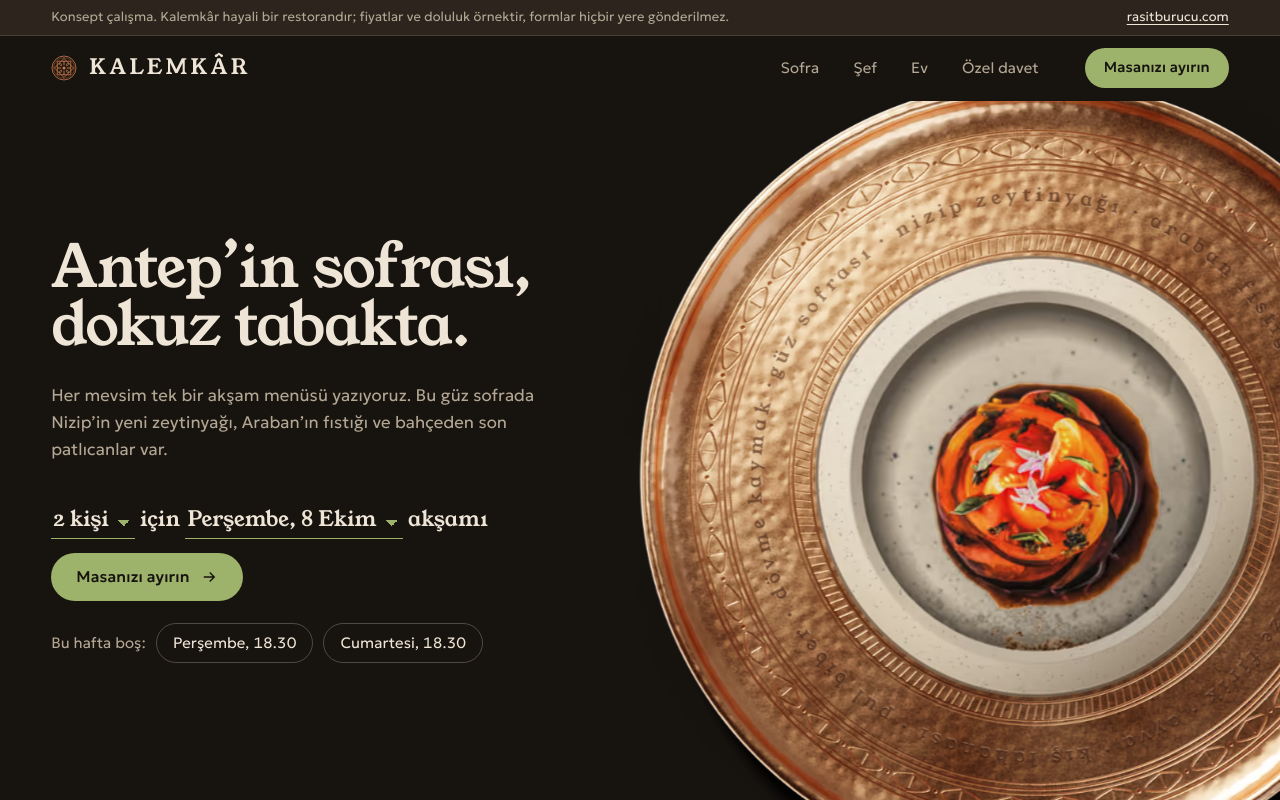
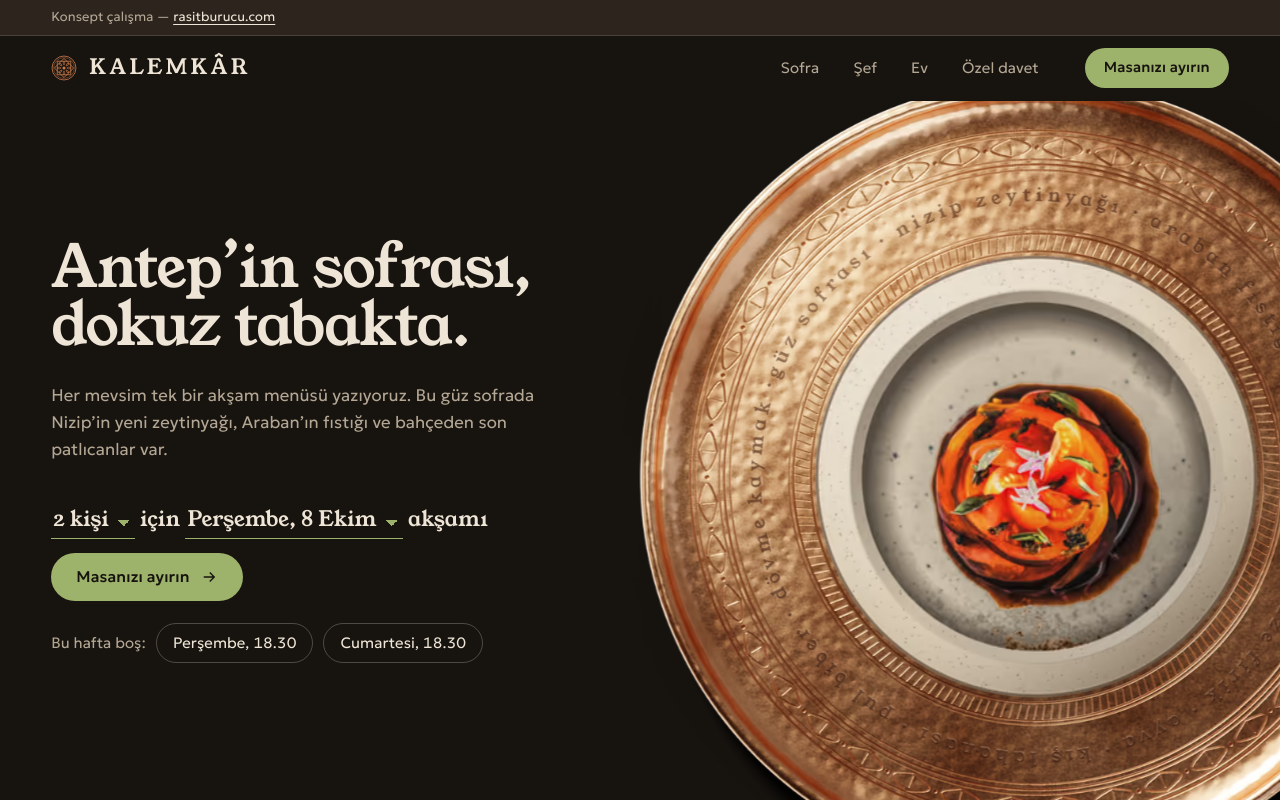
Before and after one commit to rasitburucu/rasitburucu-web-demos, a Next.js app: page /web/kalemkar in a window 1280 px wide. Shown: the top 800 px of the page. Built offline with nearby package versions, Linux system fonts and the light colour scheme.

Commit message:
fix(kalemkar): shared concept strip and footer colophon, full menu on every page, remove course dots

```diff
--- a/app/kalemkar/kalemkar.css
+++ b/app/kalemkar/kalemkar.css
@@ -121,7 +121,7 @@ html:has([data-demo="kalemkar"])[data-kk-menu="open"] { overflow: hidden; }
 
 /* ---------- strip + header ---------- */
 .kk-strip { position: relative; z-index: 3; background: var(--kk-surface-2); color: var(--kk-ink-2); font-size: 13px; line-height: 1.45; border-bottom: 1px solid var(--kk-line); }
-.kk-strip-in { display: flex; gap: 16px; justify-content: space-between; align-items: center; padding-block: 8px; }
+.kk-strip-in { display: flex; gap: 16px; align-items: center; padding-block: 8px; }
 .kk-strip p { margin: 0; }
 .kk-strip a { color: var(--kk-ink); white-space: nowrap; text-underline-offset: 0.2em; }
 .kk-sentinel { position: absolute; top: 80px; height: 1px; width: 1px; }
@@ -137,7 +137,6 @@ html:has([data-demo="kalemkar"])[data-kk-menu="open"] { overflow: hidden; }
 .kk-nav a:hover, .kk-nav a[aria-current="page"] { color: var(--kk-ink); }
 .kk-nav a[aria-current="page"] { text-decoration: underline; text-underline-offset: 0.4em; text-decoration-color: var(--kk-accent); }
 .kk-header-act { display: flex; align-items: center; gap: 10px; margin-left: 8px; }
-.kk-header[data-flow] .kk-header-act { margin-left: auto; }
 .kk-menu-btn { display: none; align-items: center; gap: 10px; min-height: 40px; padding: 0 6px 0 10px; background: none; border: 0; cursor: pointer; color: var(--kk-ink); font-size: 15px; }
 .kk-menu-lines { display: grid; gap: 6px; width: 20px; }
 .kk-menu-lines i { display: block; height: 1.5px; background: currentColor; transition: transform 220ms var(--kk-out); }
@@ -150,6 +149,9 @@ html:has([data-demo="kalemkar"])[data-kk-menu="open"] { overflow: hidden; }
 .kk-menu ul { list-style: none; margin: 0; padding: 0; }
 .kk-menu li a { display: block; padding: 10px 0; font-family: var(--kk-serif), Georgia, serif; font-size: 2.2rem; line-height: 1.1; text-decoration: none; border-bottom: 1px solid var(--kk-line); }
 .kk-menu .kk-btn { align-self: flex-start; }
+.kk-menu li a[aria-current="page"] { text-decoration: underline; text-decoration-color: var(--kk-accent); text-decoration-thickness: 2px; text-underline-offset: 0.2em; }
+.kk-btn[aria-current="page"] { text-decoration: underline; text-underline-offset: 0.3em; }
+.kk-flow-close { display: none; }
 .kk-menu-foot { color: var(--kk-ink-2); font-size: 15px; }
 .kk-mbar { display: none; }
 
@@ -294,13 +296,6 @@ html:not(.js) .kk-plate[data-i="0"] { opacity: 1; }
   0%, 100% { transform: translate(3%, 4%) scale(1.04); opacity: 1; }
   50% { transform: translate(6%, 10%) scale(1.1); opacity: 0.72; }
 }
-/* Course dots: nine small marks round the lower rim of the sini, one filled
-   per plate served; the plate on the sini now is the green one. */
-.kk-dots { position: absolute; inset: 0; width: 100%; height: 100%; overflow: visible; pointer-events: none; transition: opacity var(--kk-t-state) var(--kk-out); }
-.kk-dots circle { r: 7px; fill: none; stroke: var(--kk-ink-3); stroke-width: 2px; transition: fill var(--kk-t-state), stroke var(--kk-t-state), r var(--kk-t-state) var(--kk-out); }
-.kk-dots circle[data-s="done"] { fill: var(--kk-ink); stroke: var(--kk-ink); }
-.kk-dots circle[data-s="now"] { r: 9px; fill: var(--kk-accent); stroke: var(--kk-accent); }
-.js .kk-serve:not([data-started]) .kk-dots { opacity: 0; }
 .kk-serve-num { font-family: var(--kk-serif), Georgia, serif; font-size: 2.4rem; line-height: 1; font-variant-numeric: tabular-nums; min-width: 3.4ch; }
 .kk-serve-num small { font-size: 1rem; color: var(--kk-ink-3); margin-left: 6px; }
 .kk-serve-steps { list-style: none; margin: 0; padding: 0; }
@@ -402,15 +397,20 @@ html:not(.js) .kk-step-thumb img { width: 120px; height: 120px; border-radius: 5
 .kk-footer address { font-style: normal; display: grid; margin-bottom: 10px; }
 .kk-footer ul { list-style: none; margin: 0; padding: 0; display: grid; gap: 8px; }
 .kk-footer-col p { margin-bottom: 8px; }
-.kk-credits { margin-top: 56px; border-top: 1px solid var(--kk-line); padding-top: 18px; color: var(--kk-ink-2); font-size: 14px; }
+.kk-credits { margin-top: 20px; color: var(--kk-ink-2); font-size: 14px; }
 .kk-credits summary { cursor: pointer; color: var(--kk-ink); min-height: 32px; }
+.kk-kunye { margin: 12px 0 0; display: grid; gap: 14px; }
+.kk-kunye dt { color: var(--kk-ink); font-weight: 500; margin-bottom: 4px; }
+.kk-kunye dd { margin: 0; }
 .kk-credits ul { margin-top: 12px; gap: 6px; }
 .kk-credits a { text-underline-offset: 0.2em; }
-.kk-footer-note { margin-top: 28px !important; color: var(--kk-ink-3); font-size: 13.5px; max-width: 60em; }
+.kk-footer-note { margin-top: 56px !important; color: var(--kk-ink-3); font-size: 13.5px; max-width: 60em; }
+.kk-footer-copy { margin-top: 20px !important; color: var(--kk-ink-3); font-size: 13.5px; }
 
 /* ---------- responsive ---------- */
 @media (max-width: 1080px) {
   .kk-nav { display: none; }
+  .kk-flow-close { display: inline-flex; }
   .kk-menu-btn { display: inline-flex; }
   .kk-header-act { margin-left: auto; }
   .kk-chef-grid { grid-template-columns: minmax(0, 1fr) minmax(0, 1fr); }
@@ -420,8 +420,7 @@ html:not(.js) .kk-step-thumb img { width: 120px; height: 120px; border-radius: 5
   .kk-root { font-size: 16.5px; --kk-header: 58px; }
   .kk-strip { font-size: 12.5px; }
   .kk-strip-in { padding-block: 7px; }
-  .kk-strip a { display: none; }
-  .kk-hide-sm { display: none; }
+  .kk-hide-sm, .kk-flow-close { display: none; }
   .kk-logo-word { font-size: 19px; }
   .kk-mbar {
     display: flex; position: fixed; z-index: 30; left: 0; right: 0; bottom: 0; gap: 10px; align-items: center;
@@ -457,8 +456,6 @@ html:not(.js) .kk-step-thumb img { width: 120px; height: 120px; border-radius: 5
   .kk-serve-stage { --kk-band-sini: min(52vw, calc(33svh - var(--kk-header) - 40px)); top: var(--kk-header); z-index: 2; padding: 6px var(--kk-gutter) 8px; background: var(--kk-bg); margin-inline: calc(-1 * var(--kk-gutter)); display: flex; flex-direction: column; align-items: center; gap: 2px; }
   .kk-serve-stage::after { content: ""; position: absolute; left: 0; right: 0; top: 100%; height: 56px; background: linear-gradient(var(--kk-bg) 45%, rgba(23, 19, 15, 0)); pointer-events: none; }
   .kk-fly { width: var(--kk-band-sini); flex: none; }
-  .kk-dots circle { r: 16px; stroke-width: 4px; }
-  .kk-dots circle[data-s="now"] { r: 20px; }
   .kk-serve-count { flex-direction: row; align-items: baseline; justify-content: center; gap: 10px; width: 100%; min-width: 0; padding: 0; margin: 0; }
   .kk-serve-count .kk-btn { display: none; }
   .kk-serve-num { font-size: 1.05rem; min-width: 0; }
--- a/components/kalemkar/home/Servis.tsx
+++ b/components/kalemkar/home/Servis.tsx
@@ -119,34 +119,6 @@ function useFlight(grid: React.RefObject<HTMLDivElement | null>, stage: React.Re
       home.removeAttribute("data-fly");
     };
   }, [grid, stage, fly]);
-}
-
-/**
- * Nine small marks round the lower rim, in the sini's own language (like the
- * punched dots of the engraving): served plates are filled, the plate on the
- * sini is green. Pure state, no motion of its own, so reduced motion shows the
- * same count. Hidden while the sini is still the empty hero sini.
- */
-function CourseDots({ served, total }: { served: number; total: number }) {
-  const step = 8; // degrees between marks
-  const start = 90 - ((total - 1) * step) / 2; // centred under the sini (90° = straight down)
-  return (
-    <svg className="kk-dots" viewBox="0 0 1000 1000" aria-hidden="true" focusable="false">
-      {Array.from({ length: total }, (_, i) => {
-        // Left to right: the first course on the left, as the counter reads.
-        const a = ((start + (total - 1 - i) * step) * Math.PI) / 180;
-        return (
-          <circle
-            key={i}
-            cx={(500 + Math.cos(a) * 470).toFixed(1)}
-            cy={(500 + Math.sin(a) * 470).toFixed(1)}
-            r="7"
-            data-s={i < served ? "done" : i === served ? "now" : undefined}
-          />
-        );
-      })}
-    </svg>
-  );
 }
 
 export function Servis() {
@@ -323,7 +295,6 @@ export function Servis() {
                     </div>
                   ))}
                 </div>
-                <CourseDots served={active} total={DISHES.length} />
               </Sini>
             </div>
           </div>
--- a/components/kalemkar/shell/Footer.tsx
+++ b/components/kalemkar/shell/Footer.tsx
@@ -5,13 +5,15 @@ import { Rosette } from "../ui/Rosette";
 
 const f = tr.footer;
 const c = tr.contact;
+const k = f.kunye;
 
 export function Strip() {
   return (
     <div className="kk-strip" role="note">
       <div className="kk-wrap kk-strip-in">
-        <p>{tr.strip.text}</p>
-        <a href={tr.strip.href}>{tr.strip.link}</a>
+        <p>
+          {tr.strip.text} <a href={tr.strip.href}>{tr.strip.link}</a>
+        </p>
       </div>
     </div>
   );
@@ -20,6 +22,7 @@ export function Strip() {
 export function Footer() {
   const photos = credits.filter((x) => x.group === "photo");
   const fonts = credits.filter((x) => x.group === "font");
+  const hdri = credits.find((x) => x.group === "hdri");
   return (
     <footer className="kk-footer" id="iletisim">
       <div className="kk-wrap">
@@ -69,11 +72,38 @@ export function Footer() {
           </div>
         </div>
 
+        <p className="kk-footer-note">{f.note}</p>
+
         <details className="kk-credits">
           <summary>{f.credits}</summary>
-          <p className="kk-muted">{f.creditsNote}</p>
+          <dl className="kk-kunye">
+            <div>
+              <dt>{k.design}</dt>
+              <dd>
+                <a href={k.designHref} target="_blank" rel="noopener noreferrer">
+                  {k.designBy}
+                </a>
+              </dd>
+            </div>
+            <div>
+              <dt>{k.render}</dt>
+              <dd>
+                {k.renderText}{" "}
+                {hdri && (
+                  <>
+                    <a href={hdri.url} target="_blank" rel="noopener noreferrer">
+                      {hdri.title}
+                    </a>
+                    , {hdri.author} ({hdri.licence}).
+                  </>
+                )}
+              </dd>
+            </div>
+            <div>
+              <dt>{k.photos}</dt>
+              <dd>
                 <ul>
-            {[...photos, ...fonts].map((x) => (
+                  {photos.map((x) => (
                     <li key={x.title}>
                       <a href={x.url} target="_blank" rel="noopener noreferrer">
                         {x.title}
@@ -82,9 +112,31 @@ export function Footer() {
                     </li>
                   ))}
                 </ul>
+              </dd>
+            </div>
+            <div>
+              <dt>{k.fonts}</dt>
+              <dd>
+                <ul>
+                  {fonts.map((x) => (
+                    <li key={x.title}>
+                      <a href={x.url} target="_blank" rel="noopener noreferrer">
+                        {x.title}
+                      </a>
+                      , {x.author} ({x.licence}). {x.use}.
+                    </li>
+                  ))}
+                </ul>
+              </dd>
+            </div>
+            <div>
+              <dt>{k.year}</dt>
+              <dd>{k.yearValue}</dd>
+            </div>
+          </dl>
         </details>
 
-        <p className="kk-footer-note">{f.note}</p>
+        <p className="kk-footer-copy">{f.copyright}</p>
       </div>
     </footer>
   );
--- a/content/kalemkar/tr.ts
+++ b/content/kalemkar/tr.ts
@@ -5,6 +5,16 @@
 // Kalemkâr ve şef Leman Darcan hayalidir. Fiyatlar ve doluluk örnektir.
 
 const BASE = "/kalemkar";
+
+// One list for the header menu and the footer "Sayfalar". The booking page is the
+// header button, so it is listed after the menu items in the footer.
+const NAV_ITEMS = [
+  { label: "Sofra", href: `${BASE}/sofra/` },
+  { label: "Şef", href: `${BASE}/#sef` },
+  { label: "Ev", href: `${BASE}/#ev` },
+  { label: "Özel davet", href: `${BASE}/ozel-davet/` },
+];
+const BOOK = { label: "Rezervasyon", href: `${BASE}/rezervasyon/` };
 
 export const tr = {
   base: BASE,
@@ -22,19 +32,14 @@ export const tr = {
   },
   skip: "İçeriğe geç",
   strip: {
-    text: "Konsept çalışma. Kalemkâr hayali bir restorandır; fiyatlar ve doluluk örnektir, formlar hiçbir yere gönderilmez.",
+    text: "Konsept çalışma —",
     link: "rasitburucu.com",
-    href: "https://rasitburucu.com/tr",
+    href: "https://rasitburucu.com",
   },
   brand: { name: "Kalemkâr", word: "KALEMKÂR", home: "Kalemkâr ana sayfa", place: "Gaziantep, Bey Mahallesi" },
   nav: {
     label: "Ana menü",
-    items: [
-      { label: "Sofra", href: `${BASE}/sofra/` },
-      { label: "Şef", href: `${BASE}/#sef` },
-      { label: "Ev", href: `${BASE}/#ev` },
-      { label: "Özel davet", href: `${BASE}/ozel-davet/` },
-    ],
+    items: NAV_ITEMS,
     cta: "Masanızı ayırın",
     menu: "Menü",
     close: "Kapat",
@@ -156,16 +161,23 @@ export const tr = {
 
   footer: {
     visit: "Ziyaret",
-    reach: "Ulaşın",
+    reach: "İletişim",
     pages: "Sayfalar",
-    credits: "Görseller ve yazı tipleri",
-    creditsNote: "Yemek ve mekân fotoğrafları Pexels’ten, lisansı sayfalarından okundu. Bakır sini ve tepsi bu çalışma için Blender’da modellendi.",
-    note: "Kalemkâr, rasitburucu.com için hazırlanmış bir konsept çalışmadır. Restoran, şef, fiyatlar, doluluk ve alıntılar hayalidir.",
-    links: [
-      { label: "Güz sofrası", href: `${BASE}/sofra/` },
-      { label: "Rezervasyon", href: `${BASE}/rezervasyon/` },
-      { label: "Özel davet", href: `${BASE}/ozel-davet/` },
-    ],
+    note: "Kalemkâr kurgusal bir markadır; bu site rasitburucu.com için hazırlanmış bir tasarım örneğidir. Şef, alıntılar, adres, telefon, fiyatlar ve doluluk örnektir; formlar hiçbir yere gönderilmez.",
+    credits: "Proje künyesi",
+    kunye: {
+      design: "Tasarım ve geliştirme:",
+      designBy: "Raşit Burucu",
+      designHref: "https://rasitburucu.com",
+      render: "3B ve render:",
+      renderText: "Bakır sini ve tezgâh tepsisi bu çalışma için Blender’da modellendi ve render alındı; kazıma deseni Python ile çizildi. Işık HDRI’si:",
+      photos: "Fotoğraflar:",
+      fonts: "Yazı karakterleri:",
+      year: "Yıl:",
+      yearValue: "2026",
+    },
+    links: [...NAV_ITEMS, BOOK],
+    copyright: "© 2026 Kalemkâr · Konsept çalışma — rasitburucu.com",
   },
 
   menuPage: {
```
Also changed, not shown: components/kalemkar/shell/Header.tsx (+9 -14 lines), .tasarim/kalemkar/METIN-ONAY.md. Lines whose indentation alone changed are shown as unchanged.
